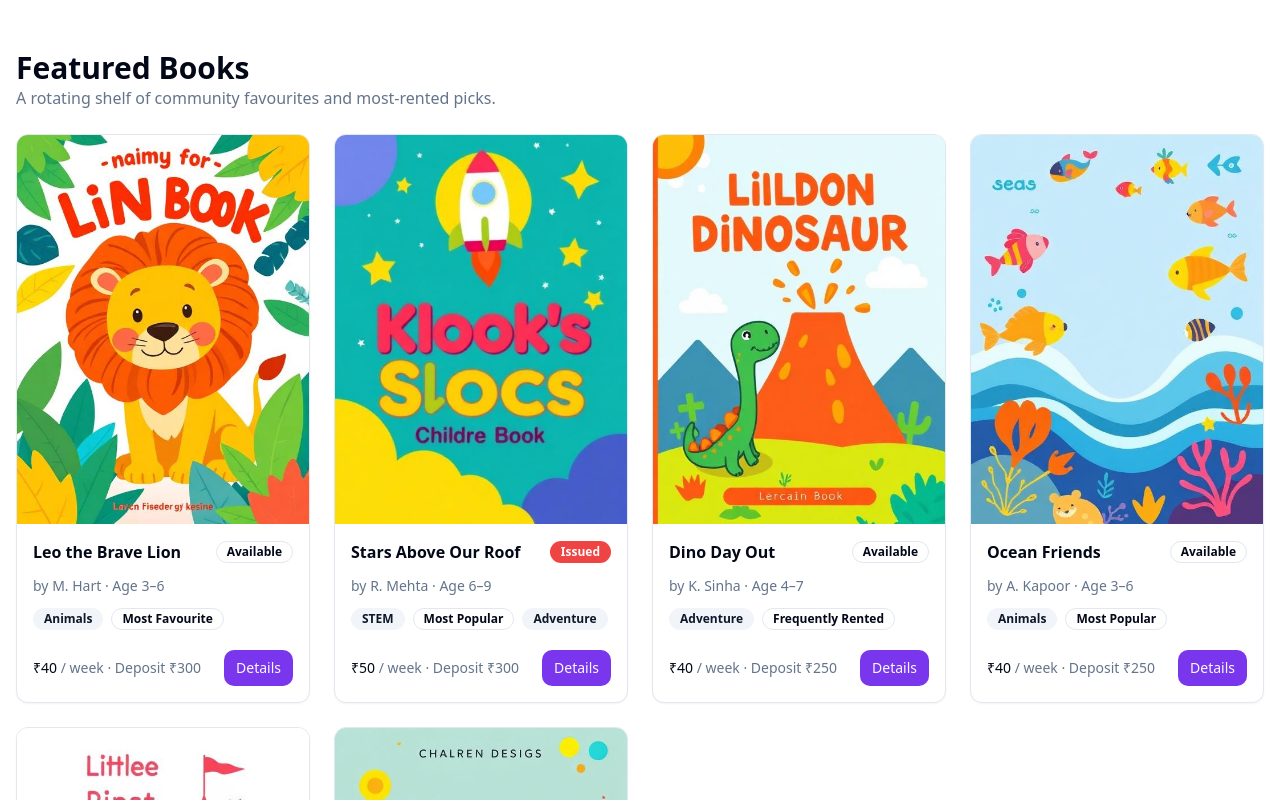
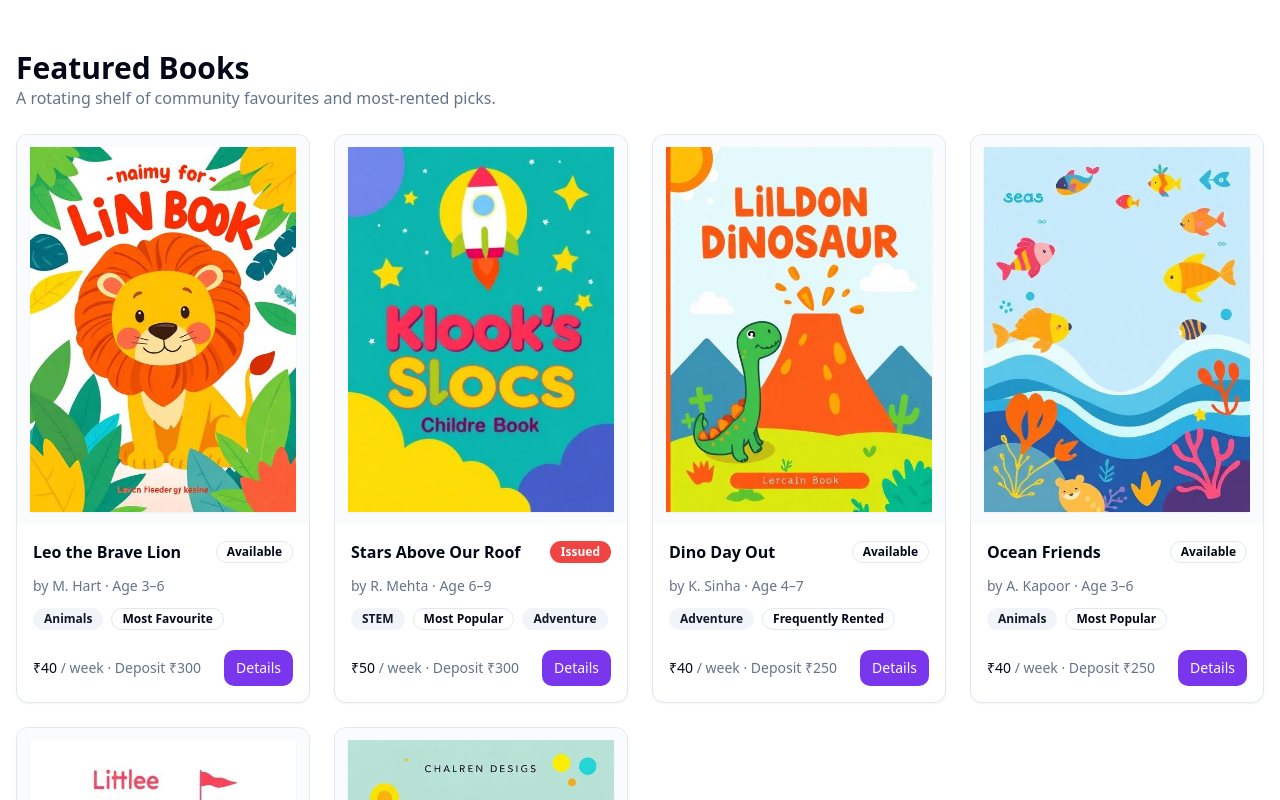
Before and after one commit to readwisdomwings/wisdomwings, a React (Vite) app: page / in a window 1280 px wide. Shown: the part 960-1760 px from the top of the page. Built offline with nearby package versions, Linux system fonts and the light colour scheme.

Commit message:
Fix: Center book images in cards
Ensure book images are centered within their cards and maintain consistent card sizing, regardless of individual image dimensions.

```diff
--- a/src/components/site/BookGrid.tsx
+++ b/src/components/site/BookGrid.tsx
@@ -39,13 +39,15 @@ const TagBadges = ({ tags }: { tags: Book["tags"] }) => (
 const BookCard = ({ book, onOpen }: { book: Book; onOpen: () => void }) => (
   <Card className="group relative overflow-hidden transition-transform duration-300 hover:-translate-y-1">
     <CardContent className="p-0">
-      <div className="aspect-[3/4] w-full overflow-hidden">
-        <img
-          src={book.cover}
-          alt={`${book.title} by ${book.author} book cover`}
-          className="h-full w-full object-cover"
-          loading="lazy"
-        />
+      <div className="aspect-[3/4] w-full overflow-hidden bg-muted/40">
+        <div className="flex h-full w-full items-center justify-center p-3">
+          <img
+            src={book.cover}
+            alt={`${book.title} by ${book.author} book cover`}
+            className="max-h-full max-w-full object-contain drop-shadow-sm"
+            loading="lazy"
+          />
+        </div>
       </div>
       <div className="p-4 flex flex-col gap-3">
         <div className="flex items-center justify-between gap-3">
```
